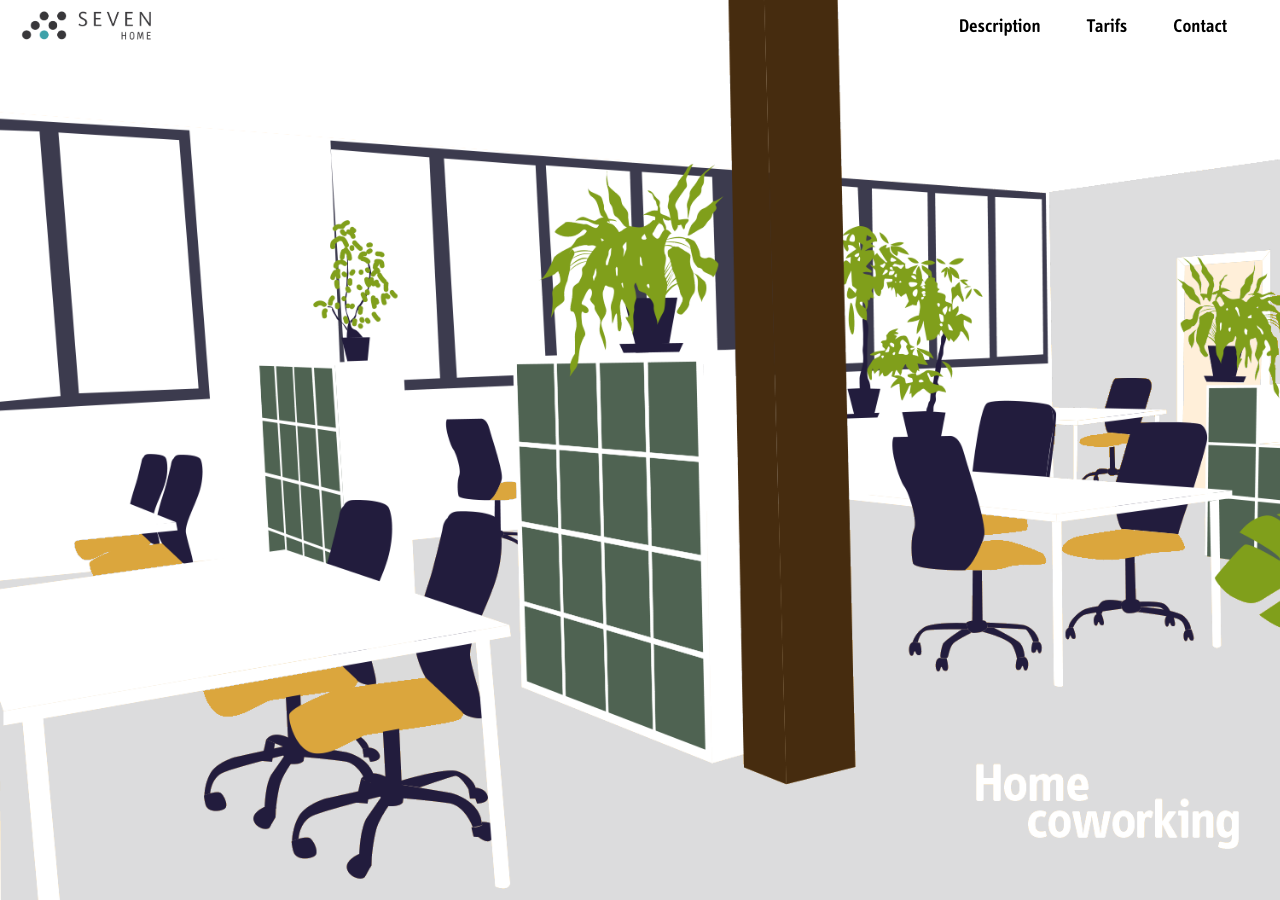
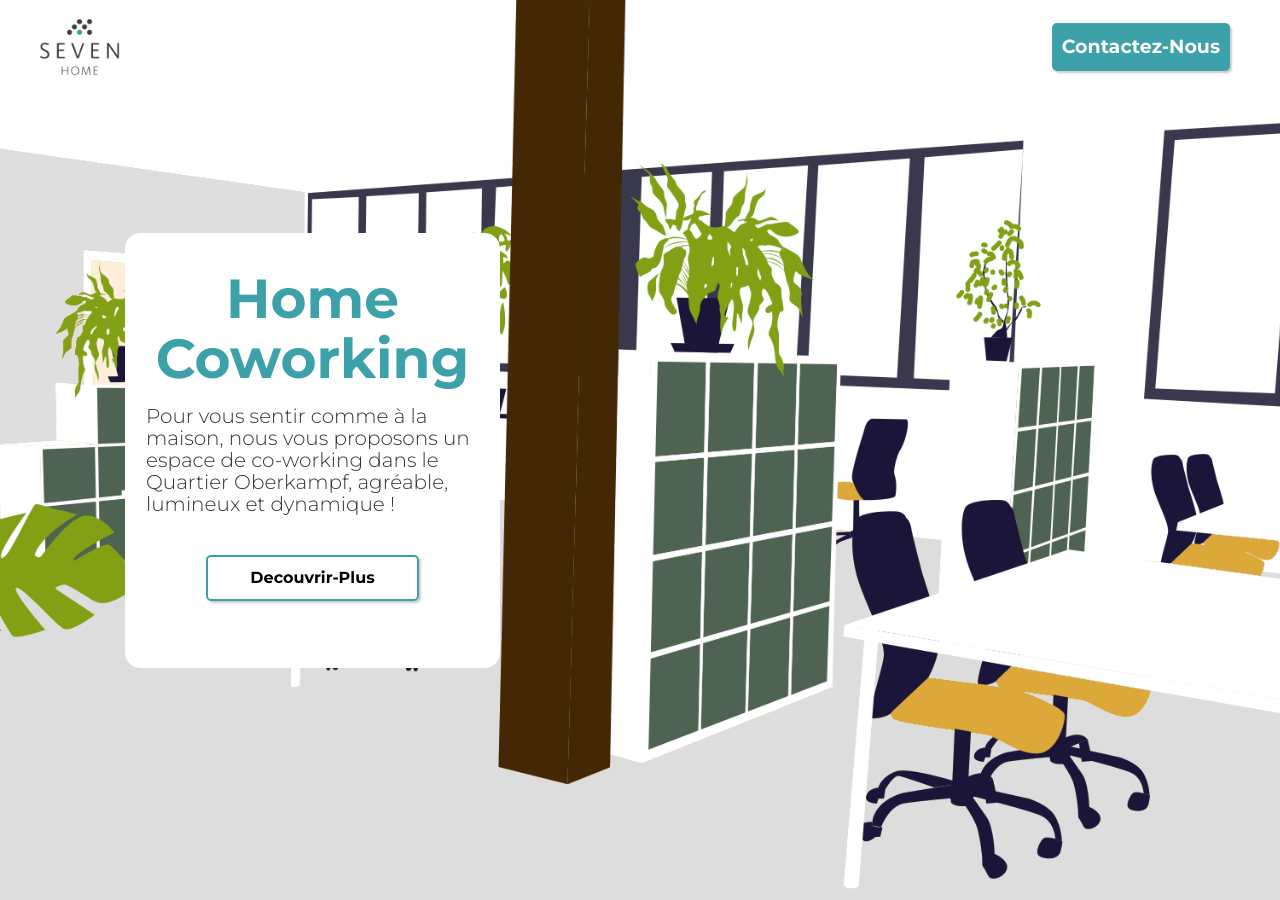
Before and after one commit to Seven2018/home.byseven.co_jekyll, a Jekyll site: the page built from index.md, in a window 1280 px wide and 900 px high. Built offline with Jekyll 4.4.1, drawn with Linux system fonts in a browser that asks for light colours; nearby versions of some CDN libraries; some of the changed text lies outside the part shown.

Commit message:
re-did design of home

```diff
--- a/_includes/footer.html
+++ b/_includes/footer.html
@@ -1,4 +1,4 @@
-<div class="footer">
+<!-- <div class="footer">
   <div class="footer-main">
     <h3><strong>SEVEN</strong> home</h3>
     <p class="footer-main-text">Un espace de travail créé par des entrepreneurs pour des entrepreneurs. Et nous y sommes aussi...</p>
@@ -30,3 +30,4 @@
     </div>
   </div>
 </div>
+ -->
--- a/_includes/header.html
+++ b/_includes/header.html
@@ -1,8 +1,6 @@
 <header class="navbar-seven">
-  <img src="/assets/img/logo_seven_home.png" alt="" class="home-logo">
+  <img src="/assets/img/SEVENLOGO_HOME.png" alt="" class="home-logo">
   <nav class="navbar-links">
-    <a href="#description-anchor">Description</a>
-    <a href="#price-anchor">Tarifs</a>
-    <a href="#contact-anchor">Contact</a>
+    <a href="#contact-button">Contactez-Nous</a>
   </nav>
 </header>
--- a/_layouts/home.html
+++ b/_layouts/home.html
@@ -3,79 +3,82 @@
 ---
 
 <div class="home-cover">
+  <div class="home-cover-info">
+    <h1 class="home-coworking">Home Coworking</h1>
+    <h5>Pour vous sentir comme à la maison, nous vous proposons un espace de co-working dans le Quartier Oberkampf, agréable, lumineux et dynamique !</h5>
+    <div class="home-cover-button">
+      <a href="#description-anchor">Decouvrir-Plus</a>
+    </div>
+  </div>
 </div>
 <div class="home-presentation">
   <a id="description-anchor"></a>
   <div class="home-presentation-content">
     <div class="home-presentation-text">
       <div class="home-presentation-description">
-        <h2>BONJOUR ET BIENVENUE !</h2>
-        <p>Pour vous sentir comme à la maison, nous vous proposons un espace de co-working de 140m² proche de la place de la République dans le Quartier Oberkampf, ouvert 7j/7, 24h/24. Il est agréable, lumineux et dynamique !</p>
-        <p>Plusieurs start-ups nous ont déjà rejoint (tech, web, mode, consulting). Très clair, aménagé (tables, chaises, rangements), vous n'avez plus qu'à poser votre ordinateur pour travailler.</p>
+        <section class="card">
+         <div class="card__side card__side--front">
+            <i class="fas fa-wifi fa-2x"></i>
+            <h4>Un bureau adapté et flexible en coworking</h4>
+            <p>Un espace bureau déjà équipé avec <span>le wifi,</span> et <span>la fibre.</span> Vous aurez <span>accès au serveur</span> afin d'être le plus productif possible. </p>
           </div>
-      <div class="home-presentation-features-container">
-        <div class="row">
-          <div class="col-xs-6 col-sm-4 col-sm-offset-2 col-lg-5ths col-lg-offset-0">
-              <div class="home-presentation-features">
-                <h3>INTERNET</h3>
-                <p>Wifi</p>
-                <p>Accès serveur</p>
-                <p>Fibre</p>
+          <div class="card__side card__side--back">
+            <i class="fas fa-coffee fa-2x"></i>
+            <h4>Un bureau équipé et confortable</h4>
+            <p>Un espace bureau adapté à tous vos besoins avec <span>un coin café,</span> un cuisine, une salle  à manger, <span>des espace d'attente et détente,</span> des accès handicapés et un service de ménage.</p>
           </div>
+        </section>
+        <section class="card">
+         <div class="card__side card__side--front">
+            <i class="fas fa-shield-alt fa-2x"></i>
+            <h4>Un espace sécurisé pour travailler et collaborer</h4>
+            <p>Très clair, aménagé (tables, chaises, rangements), vous n'avez plus qu'à poser votre ordinateur pour travailler avec <span>accès par badge</span> et un <span>casier fermé</span> pour votre securite. </p>
           </div>
-          <div class="col-xs-6 col-sm-4 col-sm-offset-1 col-lg-5ths col-lg-offset-0">
-            <div class="home-presentation-features">
-              <h3>SÉCURITÉ</h3>
-              <p>Accès par badge</p>
-              <p>Casier fermé</p>
-              <p class='blank'></p>
+          <div class="card__side card__side--back">
+            <i class="fas fa-print fa-2x"></i>
+            <h4>Un espace meublé pour mieux travailler et collaborer</h4>
+            <p>Notre espace de <span>bureau est équipé</span> de chaises et tables confortables. Ainsi qu'une <span>imprimante,</span> un scanner, <span>un photocopieur,</span> un téléphone, un écran de télévision et un vidéoprojecteur.</p>
           </div>
+        </section>
+        <section class="card">
+         <div class="card__side card__side--front">
+            <i class="fas fa-map-marker-alt fa-2x"></i>
+            <h4>Un Bureau en plein centre de Paris </h4>
+            <p>Nous vous proposons un <span>espace de co-working de 140m²</span> proche de la place de la République dans <span>le Quartier Oberkampf</span>, ouvert 7j/7, 24h/24.</p>
           </div>
-          <div class="col-xs-6 col-sm-4 col-sm-offset-2 col-lg-5ths col-lg-offset-0">
-              <div class="home-presentation-features">
-                <h3>CONFORT</h3>
-                <p>Coin Cafét'</p>
-                <p>Cuisine</p>
-                <p>Salle à manger</p>
-                <p>Espace d'attente</p>
-                <p>Espace détente</p>
-                <p>Accès handicapés</p>
-                <p>Ménage</p>
+          <div class="card__side card__side--back">
+            <i class="fas fa-thumbs-up fa-2x"></i>
+            <h4>Un Bureau qui vous propose plusieurs services</h4>
+            <p>Pour que vous puissiez vous concentrer sur le travail, nous vous proposons des <span>rangements individuels,</span> une <span>salle de réunion partagée,</span> réception courrier, <span>de l'accès 24/7,</span> et de la domiciliation.</p>
           </div>
-          </div>
-          <div class="col-xs-6 col-sm-4 col-sm-offset-1 col-lg-5ths col-lg-offset-0">
-              <div class="home-presentation-features">
-                <h3>ÉQUIPEMENT</h3>
-                <p>Tables/Chaises</p>
-                <p>Imprimantes</p>
-                <p>Scanner</p>
-                <p>Photocopieur</p>
-                <p>Téléphone</p>
-                <p>Ecran TV</p>
-                <p>Vidéo projecteur</p>
-              </div>
-          </div>
-          <div class="col-xs-6 col-sm-4 col-sm-offset-2 col-lg-5ths col-lg-offset-0">
-              <div class="home-presentation-features">
-                <h3>SERVICES</h3>
-                <p>Rangements individuels</p>
-                <p>Salle de réunion partagée</p>
-                <p>Réception courrier</p>
-                <p>Accès 24/7</p>
-                <p>Domiciliation</p>
-              </div>
-          </div>
-        </div>
-      </div>
+        </section>
       </div>
     <div class="home-presentation-carousel">
-      <button class="btn btn-lg btn-carousel" data-toggle="modal" data-target="#picturesModal">Voir les photos</button>
+    <section>
+      <img class="mySlides" src="assets/img/home1.jpeg"
+      style="width:100%">
+      <img class="mySlides" src="assets/img/home2.jpeg"
+      style="width:100%">
+      <img class="mySlides" src="assets/img/home3.jpeg"
+      style="width:100%">
+      <img class="mySlides" src="assets/img/home4.jpeg"
+      style="width:100%">
+    </section>
     </div>
+    <div class="home-price-interest-info">
       <div class="home-price">
         <a id="price-anchor"></a>
         <h3>Simple et flexible</h3>
+        <div class="price-info">
           <p>Pour une durée minimum de 3 mois, contrat de prestation de service, sans frais d'entrée, avec dépôt de garantie de 3 mois.</p>
+        </div>
         <h3 class='price'>250€ HT / poste / mois</h3>
+        <div class="home-contact-us">
+          <a id="contact-anchor"></a>
+          <h2>Vous êtes interessé et vous souhaitez venir visiter la HOME ?</h2>
+          <h3>Nous avons hâte de vous rencontrer !</h3>
+          <div class="home-contact-us-buttons">
+            <a href="#contact-button" class="home-button-contact" data-target='#contactUs'>Contactez-nous</a>
           </div>
         </div>
       </div>
@@ -84,25 +87,20 @@
           <div class="home-map"></div>
           <div class="home-contact-address">
             <h3>Localisation et transports</h3>
-      <br>
-      <br>
+            <div>
               <h3>Home</h3>
               <h3>5, rue Moret</h3>
               <h3>75011 Paris</h3>
-      <br>
-      <br>
+            </div>
+            <div>
               <h3>Métro <img src="/assets/img/logo-metro-2.svg" alt="" class='metro-line'> Ménilmontant</h3>
               <h3>Métro <img src="/assets/img/logo-metro-3.svg" alt="" class='metro-line'> Rue Saint Maur</h3>
               <h3>Métro <img src="/assets/img/logo-metro-9.svg" alt="" class='metro-line'> Oberkampf</h3>
             </div>
           </div>
         </div>
-<div class="home-contact-us">
-  <a id="contact-anchor"></a>
-  <h2>Vous êtes interessé et vous souhaitez venir visiter la HOME ?</h2>
-  <h3>Nous avons hâte de vous rencontrer !</h3>
-  <div class="home-contact-us-buttons">
-    <a href="" class="home-button-contact" data-toggle='modal' data-target='#contactUs'>Contactez-nous</a>
+      </div>
+    </div>
   </div>
 </div>
 
@@ -114,13 +112,13 @@
 </div>
 
 <!-- Pictures Modal -->
-  <div class="modal fade" id="picturesModal" tabindex="-1" role="dialog" aria-labelledby="myLargeModalLabel" aria-hidden="true">
+  <!-- <div class="modal fade" id="picturesModal" tabindex="-1" role="dialog" aria-labelledby="myLargeModalLabel" aria-hidden="true">
     <div class="modal-dialog modal-lg">
       <div class="modal-content">
-        <div id="carousel-example-generic" class="carousel slide" data-ride="carousel">
+        <div id="carousel-example-generic" class="carousel slide" data-ride="carousel"> -->
 
 <!-- Wrapper for slides -->
-  <div class="carousel-inner">
+  <!-- <div class="carousel-inner">
     <div class="item active">
      <img class="img-responsive" src="/assets/img/home1.jpeg" alt="...">
       <div class="carousel-caption">
@@ -141,10 +139,10 @@
       <div class="carousel-caption">
       </div>
     </div>
-  </div>
+  </div> -->
 
   <!-- Controls -->
-  <a class="left carousel-control" href="#carousel-example-generic" role="button" data-slide="prev">
+ <!--  <a class="left carousel-control" href="#carousel-example-generic" role="button" data-slide="prev">
     <span class="glyphicon glyphicon-chevron-left"></span>
   </a>
   <a class="right carousel-control" href="#carousel-example-generic" role="button" data-slide="next">
--- a/_sass/layout/header.scss
+++ b/_sass/layout/header.scss
@@ -6,7 +6,8 @@
   width: 100%;
   max-width: 1440px;
   display: flex;
-  flex-wrap: wrap;
+  justify-content: space-between;
+  align-items: center;
   padding: 0 20px;
   position: fixed;
   // position: -webkit-sticky;
@@ -15,7 +16,7 @@
   transition: all 0.8s ease;
 
   img {
-    height: 33px;
+    height: 80px;
     // width: 150px;
     margin: 7px 0;
   }
@@ -31,12 +32,21 @@
   display: flex;
   justify-content: flex-end;
   align-items: center;
-  display: none;
-
   a {
-    text-decoration: none;
-    color: black;
-    font-family: "InfoDispSemiBold Roman";
+    font-size: 16px;
+    background-color: #3DA1A9;
+    color:white;
+    padding: 10px;
+    box-shadow: 2px 2px 2px rgba(0, 0, 0, 0.2);
+    border-radius: 5px;
+    display: flex;
+    justify-content: center;
+    font-weight: 700;
+  }
+  a:hover {
+    color:#3DA1A9;
+    border: 2px solid #3DA1A9;
+    background-color:white;
   }
 }
 
@@ -55,11 +65,6 @@
             a {
               margin: 0 20px;
               font-size: 19px;
-              border: solid 3px rgba(255,255,255,0);
-
-              &:hover {
-                border-bottom: solid 3px rgb(61, 161, 169);
-              }
             }
         }
     }
--- a/_sass/main.scss
+++ b/_sass/main.scss
@@ -1,11 +1,16 @@
+@import url("https://fonts.googleapis.com/css2?family=Montserrat:ital,wght@0,100;0,300;0,400;0,500;0,600;0,700;0,800;1,500&display=swap");
+
+
+
 body {
   max-width: 1440px;
   margin: 0 auto;
 }
 
 h1 {
-    font-family: "InfoDispBold Roman";
+    font-family: "Montserrat";
     font-size: 24px;
+    font-weight: 700;
 
     @include from-medium {
       font-size: 28px
@@ -17,7 +22,7 @@
 }
 
 h2 {
-    font-family: "InfoDispBold Roman";
+    font-family: "Montserrat";
     font-size: 20px;
 
     @include from-medium {
@@ -30,7 +35,7 @@
 }
 
 h3 {
-  font-family: "Infotext Normal";
+  font-family: "Montserrat";
   font-size: 16px;
 
   @include from-medium {
@@ -44,7 +49,7 @@
 
 a {
   color: black;
-  font-family: "InfoDispSemiBold Roman";
+  font-family: "Montserrat";
   &:hover, &:focus {
     text-decoration: none;
     color: black;
@@ -52,14 +57,25 @@
 }
 
 p {
-  font-family: "InfoText Normal";
-  font-size: 16px;
+  font-family: "Montserrat";
+  font-size: 12px;
 
   @include from-large {
-    font-size: 20px;
+    font-size: 14px;
   }
 }
 
+h4 {
+  font-size: 16px;
+
+  @include from-medium-high {
+    font-size: 18px;
+  }
+}
+
+span {
+  color:#3DA1A9;
+}
 // -------------------------------------------------------------------
 
 // COVER
@@ -70,10 +86,15 @@
   // width: 100vw;
   max-width: 1440px;
   // margin-top: -50.8px;
-  background-image: url('/assets/img/HEADER_HOME.png');
+  background-image: url('/assets/img/headhome.png');
   background-size: cover;
   background-position: 0% 100%;
   position: relative;
+  display: flex;
+  justify-content: left;
+  @include from-medium {
+    align-items: center;
+  }
 }
 
 .home-illustration {
@@ -88,20 +109,79 @@
 
 // PRESENTATION
 
+.home-cover-info {
+  height: 180px;
+  width: 100%;
+  background-color: white;
+  border:1px solid white;
+  padding: 20px;
+  font-family: 'Montserrat';
+  .home-coworking {
+    font-size: 35px;
+    color:#3DA1A9;
+    margin-top:80px;
+    text-align: center;
+  }
+  h5 {
+    display: none;
+  }
+  .home-cover-button {
+    a {
+      display:none;
+    }
+  }
+  @include from-medium {
+    margin-top: 0;
+    width: 375px;
+    height: 435px;
+    margin-left: 125px;
+    background-color: white;
+    border:1px solid white;
+    border-radius: 15px;
+    padding: 20px;
+   .home-coworking {
+    color:#3DA1A9;
+    font-size: 55px;
+    margin: 15px 0px;
+    text-align: none;
+  }
+  h5 {
+    display: inherit;
+    font-family: 'Montserrat';
+    font-weight: 300;
+    font-size: 20px;
+  }
+  .home-cover-button
+  a {
+    display: inherit;
+    font-size: 16px;
+    border: 2px solid #3DA1A9;
+    padding: 10px;
+    box-shadow: 2px 2px 2px rgba(0, 0, 0, 0.2);
+    border-radius: 5px;
+    display: flex;
+    justify-content: center;
+    margin: 40px 60px;
+    font-weight: 700;
+  }
+  a:hover {
+    background-color:#3DA1A9;
+    color:white;
+  }
+  }
+}
+
 .home-presentation {
-  padding: 50px;
+  padding: 15px;
   position: relative;
-
   h2 {
-    color: rgb(79,100,83);
+    color: black;
   }
-
-  @include from-large {
-    padding: 50px 200px;
-  }
-
-  @include from-xlarge {
-    padding: 100px 200px;
+  @include from-medium-high {
+    padding: 100px;
+    h4 {
+      font-weight: 18px;
+    }
   }
 }
 
@@ -111,89 +191,35 @@
 }
 
 .home-presentation-description {
+  margin-top: 20px;
   margin-bottom: 50px;
+  display: flex;
+  flex-wrap: wrap;
+  justify-content: center;
+  align-items: center;
 
   h2 {
     margin-top: 0;
   }
-}
 
-.home-presentation-features-container {
-
-}
-
-.home-presentation-features {
-  margin-bottom: 30px;
-
-  h3 {
-    color: rgb(79,100,83);
-    font-family: 'InfoDispBold Roman';
-    margin: 0;
-  }
-
-  p {
-    margin: 0;
+  @include from-medium-high {
+    margin-top: 0px;
+    justify-content: space-between;
   }
 }
 
-.blank {
-  height: 22px;
 
-  @include from-large {
-    height: 28px;
-  }
+.fas {
+  color:#3DA1A9;
 }
 
-.home-presentation-carousel {
-  margin: 50px 0;
-  background-image: url('/assets/img/home-presentation.jpg');
-  background-size: cover;
-  background-position: 0 100%;
-  height: 60vh;
-  display: flex;
-  align-items: flex-end;
-  justify-content: center;
-
-  @include from-xlarge {
-    margin: 100px 0;
+.mySlides {
+  width: 100%;
+  height: 100%;
+  object-fit: cover;
+  @include from-medium {
+    height: 500px;
   }
-}
-
-.btn-carousel {
-  background-color: rgb(79,100,83);
-  color: white;
-  border-radius: 0;
-  margin-bottom: 50px;
-  font-family: 'InfoText Normal';
-
-  &:focus {
-    outline: none;
-    color: white;
-  }
-
-  &:hover {
-    color: white;
-    background-color: rgba(79,100,83,0.9);
-  }
-}
-
-.modal {
-  text-align: center;
-  padding: 0!important;
-}
-
-.modal:before {
-  content: '';
-  display: inline-block;
-  height: 100%;
-  vertical-align: middle;
-  margin-right: -4px;
-}
-
-.modal-dialog {
-  display: inline-block;
-  text-align: left;
-  vertical-align: middle;
 }
 
 // -------------------------------------------------------------------
@@ -203,12 +229,17 @@
 .home-price {
   text-align: center;
   position: relative;
-
+  p {
+    text-align: center;
+    font-size: 16px;
+  }
   h3 {
-    font-size: 20px;
-
+    margin-top: 0px;
+    font-size: 35px;
+    color: #3DA1A9;
+    font-weight: 600;
     @include from-medium {
-      font-size: 24px
+      font-size: 24px;
     }
 
     @include from-large {
@@ -222,50 +253,63 @@
   }
 
   .price {
-    font-family: 'InfoDispBold Roman';
-    color: rgb(79,100,83);
+    font-family: 'Montserrat';
+    font-weight: 700;
+    font-size: 20px;
+    color: black;
     margin-bottom: 0;
   }
 }
+
+
+.home-price-interest-info {
+  display: grid;
+  grid-template-columns: 1fr;
+  margin-top: 80px;
+  @include from-medium-high {
+    grid-template-columns: 1fr 1fr;
+  }
+}
+
+.price-info {
+  margin: 30px 80px;
+}
+
 
 // -----------------------------------------------------------------
 
 // CONTACT
 
 .home-contact {
-  padding: 0 50px 50px 50px;
   display: flex;
   justify-content: center;
+  align-items: center;
 
   @include from-large {
-    padding: 0 200px 100px 200px;
+    // padding: 0 200px 100px 200px;
   }
 }
 
 .home-contact-content {
-  display: flex;
-  flex-direction: column;
   box-shadow: 2px 2px 10px rgba(136,136,136,0.8);
   width: 300px;
-  height: 600px;
+  height: 500px;
 
-  @include from-large {
-    width: 800px;
-    height: 400px;
-    flex-direction: row;
-    align-items: center;
+  @include from-xlarge {
+    width: 500px;
+    height: 650px;
   }
 }
 
 .metro-line {
   height: 25px;
 
-  @include from-medium {
+  @include from-medium-low {
     height: 29px;
   }
 
-  @include from-large {
-    height: 35px;
+  @include from-xlarge {
+    height: 30px;
   }
 }
 .home-map {
@@ -274,38 +318,40 @@
   width: 100%;
   min-height: 300px;
 
-  @include from-large {
-    width: 50%;
-    min-height: 400px;
+  @include from-xlarge {
+    width: 100%;
+    min-height: 350px;
   }
 }
 
 .home-contact-address {
-  width: 100%;
-  min-height: 300px;
-  padding: 20px;
-  text-align: center;
-
-  @include from-large {
-    width: 50%;
-    min-height: 400px;
-    text-align: left;
+    min-height: 200px;
+    display: flex;
+    flex-direction: column;
+    justify-content: space-evenly;
+    text-align: center;
+  h3 {
+    font-weight:700;
+    font-family: 'Montserrat';
+    color:black;
+    margin: 0;
+    font-size: 14px;
+  }
+  @include from-xlarge {
+    width: 100%;
+    min-height: 300px;
+    display: flex;
+    flex-direction: column;
+    justify-content: space-evenly;
+  h3 {
+    font-weight:700;
+    font-family: 'Montserrat';
+    color:black;
+    margin: 0;
+    font-size: 18px;
+  }
   }
 
-  h3 {
-    font-family: 'InfoDispBold Roman';
-    color: rgb(79,100,83);
-    margin: 0;
-    font-size: 20px;
-
-    @include from-medium {
-      font-size: 24px
-    }
-
-    @include from-large {
-      font-size: 30px;
-    }
-  }
 }
 
 
@@ -314,9 +360,7 @@
 // CONTACT US
 
 .home-contact-us {
-  background-image: url("/assets/img/FOOTER_HOME.png");
-  background-size: cover;
-  background-position: center;
+  margin-top:50px;
   padding: 50px;
   text-align: center;
   width: 100%;
@@ -327,7 +371,7 @@
   flex-direction: column;
 
   @include from-large {
-    padding: 100px;
+
   }
 
   @include from-xlarge {
@@ -336,23 +380,17 @@
 }
 
 .home-contact-us > h2 {
-  font-family: "InfoDispBold Roman";
+  font-family: "Montserrat";
   font-size: 24px;
   margin: 0 0 30px 0;
-
-  @include from-large {
-    font-size: 40px;
-  }
+  font-weight: 700;
 }
 
 .home-contact-us > h3 {
-  font-family: "InfoText Normal";
+  font-family: "Montserrat";
   font-size: 20px;
   margin: 30px 0;
-
-  @include from-large {
-    font-size: 30px;
-  }
+  font-weight: 300;
 }
 
 .home-contact-us-buttons {
@@ -370,27 +408,74 @@
 }
 
 .home-button-contact {
-  font-family: "InfoDispBold Roman";
-  width: 180px;
-  color: black;
-  font-size: 16px;
-  padding: 15px;
-  background-color: rgb(79,100,83);
-
-  @include from-large {
-    font-size: 24px;
+    font-size: 16px;
+    background-color: #3DA1A9;
+    color:white;
+    padding: 10px;
+    box-shadow: 2px 2px 2px rgba(0, 0, 0, 0.2);
+    border-radius: 5px;
+    display: flex;
+    justify-content: center;
+    font-weight: 700;
+  &:hover {
+    color:#3DA1A9;
+    border: 2px solid #3DA1A9;
+    background-color:white;
   }
-
-  &:hover {
-    background-color: rgba(79,100,83,0.8);
+  @include from-medium {
+    margin: 0px 150px;
   }
 }
 
-.contact-button {
-  background-color: rgba(58, 162, 172, 0.7);
-  font-family: 'InfoDispBold Roman';
-  border: none;
-  &:hover {
-    background-color: rgba(58, 162, 172, 1);
+
+.card {
+  margin: 0px 30px;
+  height: 200px;
+  width: 200px;
+  perspective: 100rem;
+  position: relative;
+
+  p {
+    font-size: 12px;
+    font-weight: 300;
+  }
+
+  &__side {
+    height: 100%;
+    width: 100%;
+    color: black;
+    font-weight: bold;
+    display: flex;
+    flex-direction: column;
+    position: absolute;
+    top: 0;
+    left: 0;
+    transition: all 700ms ease;
+    backface-visibility: hidden;
+
+    &--front {
+      background-color: white;
+    }
+
+    &--back {
+      background-color: white;
+      transform: rotateY(180deg);
+    }
+  }
+
+  &:hover &__side--front {
+    transform: rotateY(-180deg);
+  }
+
+  &:hover &__side--back {
+    transform: rotateY(0);
+  }
+
+  @include from-medium-high {
+    height: 300px;
+    width: 300px;
+    p {
+      font-size: 14px;
+    }
   }
 }
```
Also changed, not shown: other parts of _layouts/home.html (+19 -1 lines), assets/img/SEVENLOGO_HOME.png (added), assets/img/headhome.png (added), 6 other files. Lines whose indentation alone changed are shown as unchanged.
